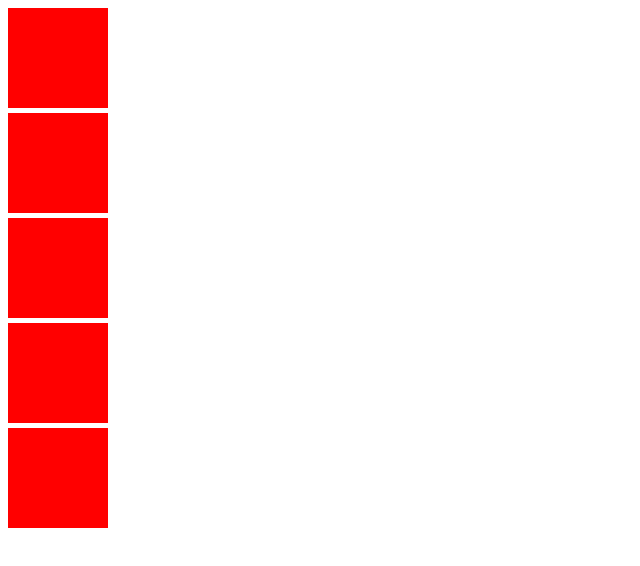
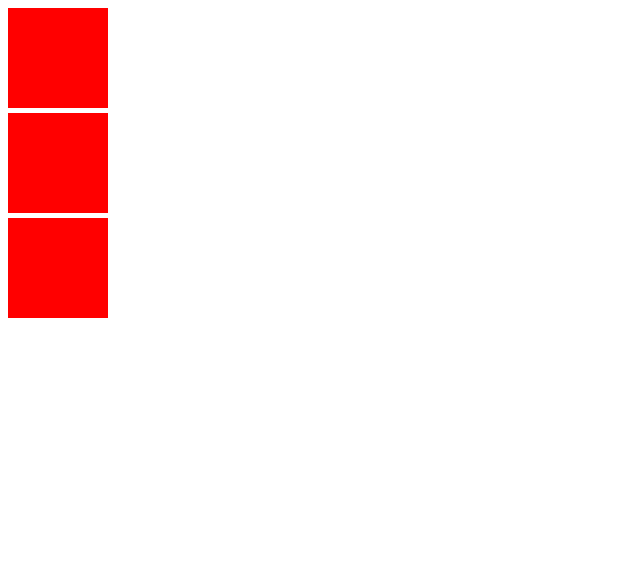
Before and after one commit to Uchral0626/kkk, a plain HTML site: page exercise4.html in a window 1280 px wide. Shown: the whole page, without its empty margins (0-640 px from the left). Drawn offline with Linux system fonts and the light colour scheme.

Commit message:
Add files via upload

```diff
--- a/exercise4.html
+++ b/exercise4.html
@@ -6,24 +6,7 @@
     <title>Document</title>
 </head>
 <style>
-        .container {
-         display: flex;
-         flex-wrap: wrap;
-         gap: 10px;
-        }
-        .square {
-            width: 150px;
-            height: 150px;
-            background-color: antiquewhite;
-        }
 
-    </style>
-    <body>
-        <div class="container">
-           <!DOCTYPE html>
-<html>
-<head>
-  <style>
     .container {
       display: flex;
       flex-direction: row;
@@ -48,15 +31,6 @@
     <div class="square"></div>
     <div class="square"></div>
     <div class="square"></div>
-    <div class="square"></div>
-    <div class="square"></div>
   </div>
-
 </body>
 </html>
-
-        </div>
-    </body>
-</body>
-
-</html>
```
